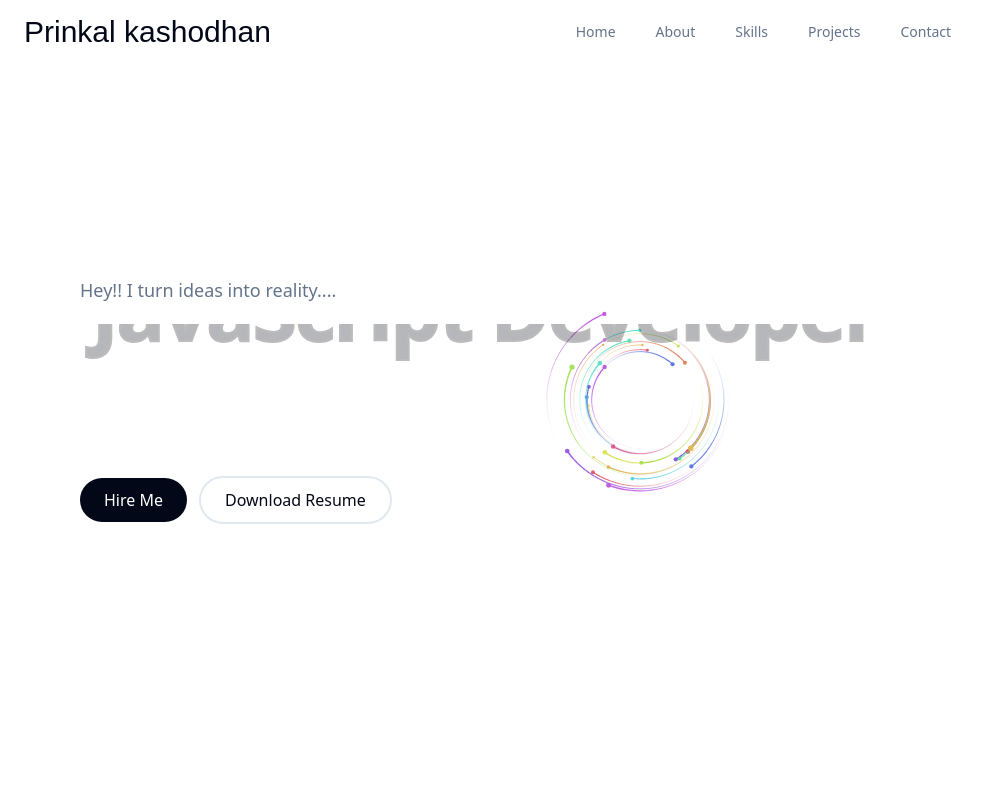
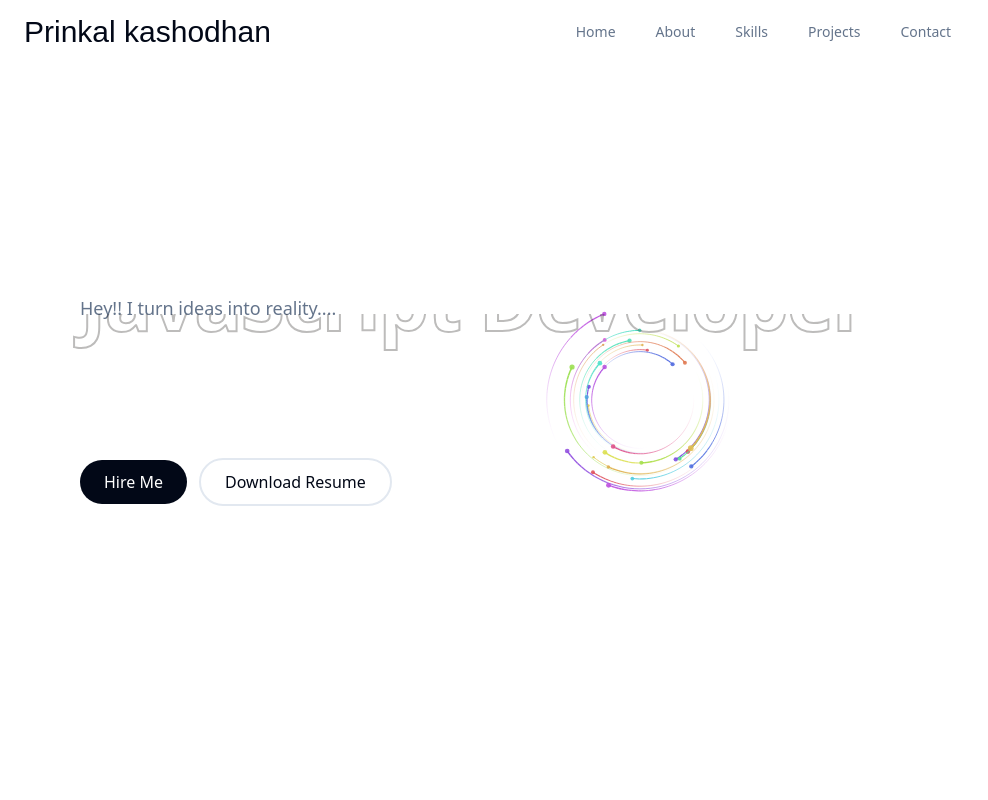
Before and after one commit to kashodhanprinkal/prinkal-portfolio, a Next.js app: page / in a window 1280 px wide. Shown: the top 800 px of the page, without its empty margins (0-988 px from the left). Built offline with nearby package versions, Linux system fonts and the light colour scheme; a web font is replaced by a local one; what lightswind would draw is missing.

Commit message:
change ui

```diff
--- a/src/components/Footer.jsx
+++ b/src/components/Footer.jsx
@@ -128,13 +128,53 @@ export default function Footer() {
   initial={{ opacity: 0, y: 10 }}
   whileInView={{ opacity: 1, y: 0 }}
   viewport={{ once: true }}
-              whileHover={{ y: -4, scale: 1.15, rotate: -3 }}
+  whileHover={{ y: -4, scale: 1.12 }}
   whileTap={{ scale: 0.92 }}
   transition={{ duration: 0.25 }}
   aria-label="Back to top"
-              className="hidden sm:flex h-9 w-9 items-center justify-center rounded-full border border-neutral-300 bg-black text-sm text-neutral-700 shadow-sm transition-colors hover:border-[#B5773A] hover:text-[#3b230b]"
+  className="
+    group
+    hidden sm:flex
+    h-10 w-10
+    items-center justify-center
+    rounded-full
+    border border-neutral-700
+    bg-black
+    text-white
+    shadow-md
+    transition-all duration-300
+    hover:border-white
+    hover:bg-neutral-900
+    hover:shadow-[0_0_18px_rgba(255,255,255,0.15)]
+  "
 >
-              ↑
+  <svg
+    width="18"
+    height="18"
+    viewBox="0 0 24 24"
+    fill="none"
+    xmlns="http://www.w3.org/2000/svg"
+    className="
+      text-neutral-400
+      transition-all duration-300
+      group-hover:-translate-y-1
+      group-hover:text-white
+    "
+  >
+    <path
+      d="M12 19V5"
+      stroke="currentColor"
+      strokeWidth="1.8"
+      strokeLinecap="round"
+    />
+    <path
+      d="M6.5 10.5L12 5L17.5 10.5"
+      stroke="currentColor"
+      strokeWidth="1.8"
+      strokeLinecap="round"
+      strokeLinejoin="round"
+    />
+  </svg>
 </motion.button>
           </div>
         </div>
@@ -149,7 +189,7 @@ export default function Footer() {
             aria-hidden="true"
           >
             <path
-              d="M2 5 C80 1,150 9,250 5 S420 2,498 6"
+              d="M2 5 C80 1,150 10,250 10 S420 2,498 6"
               stroke="#d4d4d4"
               strokeWidth="2"
               strokeLinecap="round"
--- a/src/components/sections/Hero.jsx
+++ b/src/components/sections/Hero.jsx
@@ -51,27 +51,6 @@ export default function Hero() {
         </motion.p>
 
        {/* Rotating Text */}
-<motion.div
-  initial={{ opacity: 0, y: 20 }}
-  animate={{ opacity: 1, y: 0 }}
-  transition={{ duration: 0.7, delay: 0.15 }}
-  className="
-    relative
-    mt-5
-    w-full
-    max-w-4xl
-    min-h-[75px]
-    sm:min-h-[95px]
-    md:min-h-[120px]
-    flex
-    items-center
-    justify-center
-    md:justify-start
-    px-2
-    sm:px-3
-    overflow-visible
-  "
->
 <p
   className="
     w-full
@@ -80,10 +59,12 @@ export default function Hero() {
     leading-[1.3]
     font-bold
     tracking-tight
-      text-
+
+    text-transparent
     [-webkit-text-stroke:1.2px_theme(colors.stone.900)]
     sm:[-webkit-text-stroke:1.7px_theme(colors.stone.900)]
     md:[-webkit-text-stroke:2px_theme(colors.stone.900)]
+
     text-center
     md:text-left
     whitespace-normal
@@ -101,7 +82,6 @@ export default function Hero() {
     interval={2200}
   />
 </p>
-</motion.div>
 
         {/* Description
         <motion.p
```
Lines whose indentation alone changed are shown as unchanged.
